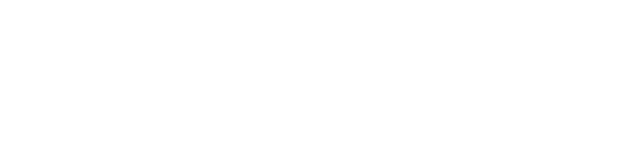
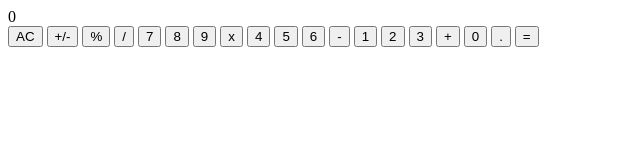
Before and after one commit to fullstackraven/calculator, a plain HTML site: page index.html in a window 1280 px wide. Shown: the whole page, without its empty margins (0-640 px from the left). Drawn offline with Linux system fonts and the light colour scheme.

Commit message:
Add basic calc structure and inputs

```diff
--- a/index.html
+++ b/index.html
@@ -8,7 +8,33 @@
     <title>Calculator</title>
 </head>
 <body>
+    <div class="container">
+        <div class="result">
+             <span>0</span>
+        </div>
 
+        <div class="buttons">
+            <button class="item item1 clear">AC</button>
+            <button class="item item1 negative">+/-</button>
+            <button class="item persent-sign">%</button>
+            <button class="item item3 sign">/</button>
+            <button class="item numbers">7</button>
+            <button class="item numbers">8</button>
+            <button class="item numbers">9</button>
+            <button class="item item3 sign">x</button>
+            <button class="item numbers">4</button>
+            <button class="item numbers">5</button>
+            <button class="item numbers">6</button>
+            <button class="item item3 sign">-</button>
+            <button class="item numbers">1</button>
+            <button class="item numbers">2</button>
+            <button class="item numbers">3</button>
+            <button class="item numbers">+</button>
+            <button class="item item-zero numbers">0</button>
+            <button class="item comma">.</button>
+            <button class="item item3 equals">=</button>
+        </div>
+    </div>
     <script src="script.js"></script>
 </body>
 </html>
```
